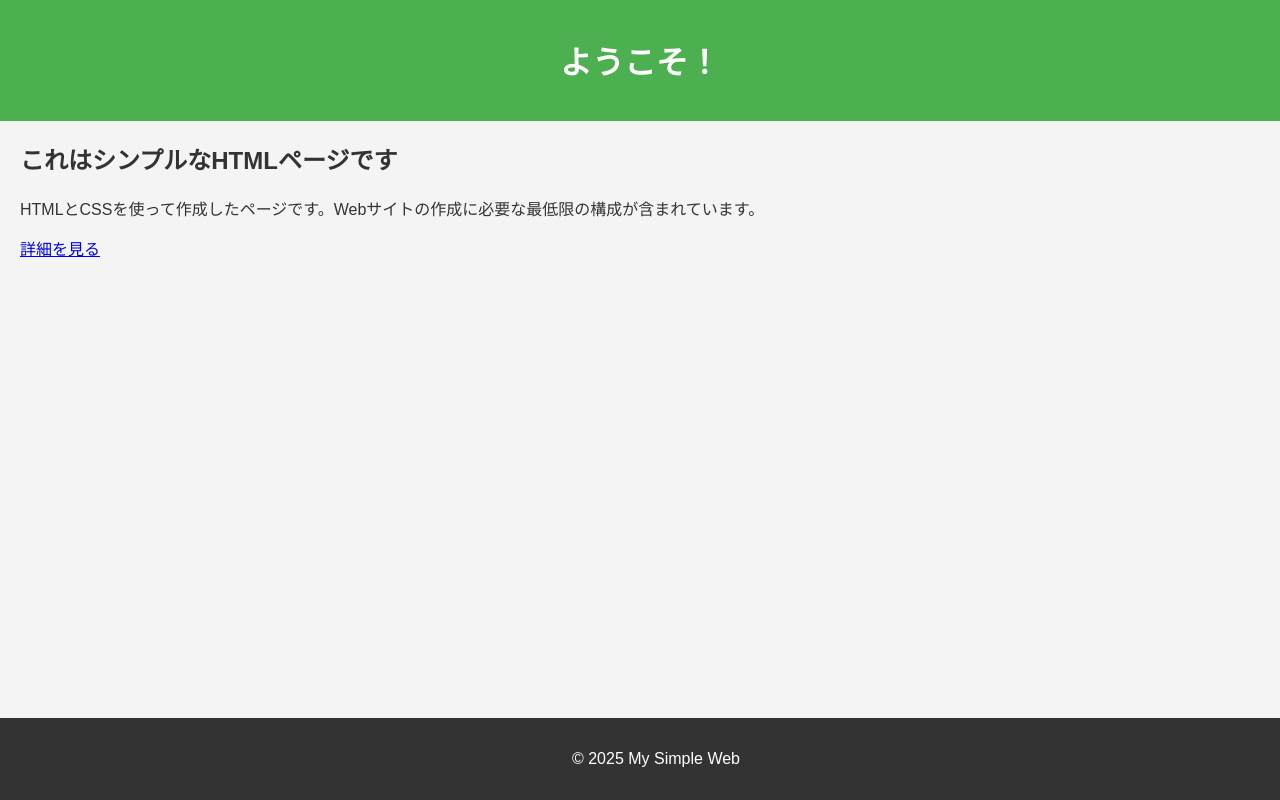
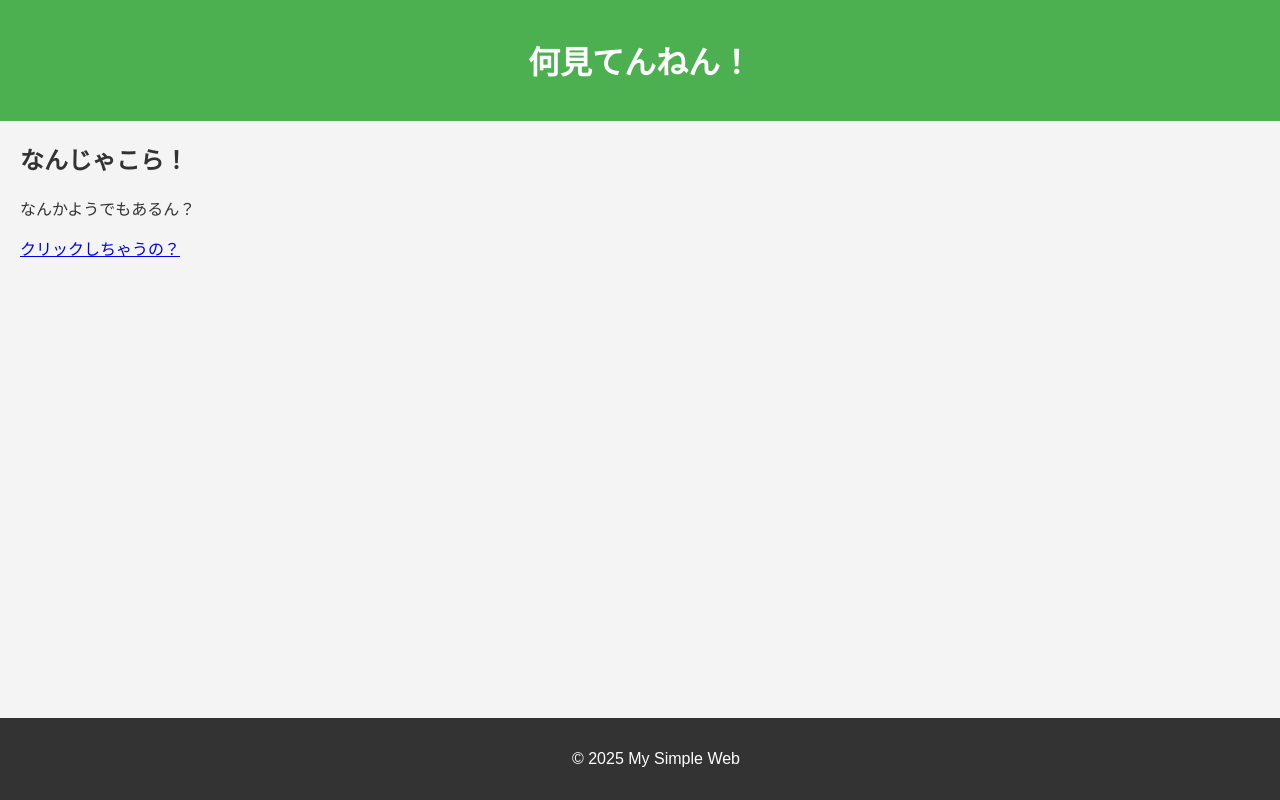
Before and after one commit to Plrpxhr/Web-site, a plain HTML site: page index.html in a window 1280 px wide. Drawn offline with Linux system fonts and the light colour scheme.

Commit message:
Update index.html

```diff
--- a/index.html
+++ b/index.html
@@ -3,7 +3,7 @@
 <head>
     <meta charset="UTF-8">
     <meta name="viewport" content="width=device-width, initial-scale=1.0">
-    <title>シンプルなWebサイト</title>
+    <title>ばーか</title>
     <style>
         body {
             font-family: Arial, sans-serif;
@@ -35,13 +35,13 @@
 <body>
 
 <header>
-    <h1>ようこそ！</h1>
+    <h1>何見てんねん！</h1>
 </header>
 
 <section>
-    <h2>これはシンプルなHTMLページです</h2>
-    <p>HTMLとCSSを使って作成したページです。Webサイトの作成に必要な最低限の構成が含まれています。</p>
-    <a href="#">詳細を見る</a>
+    <h2>なんじゃこら！</h2>
+    <p>なんかようでもあるん？</p>
+    <a href="#">クリックしちゃうの？</a>
 </section>
 
 <footer>
```
